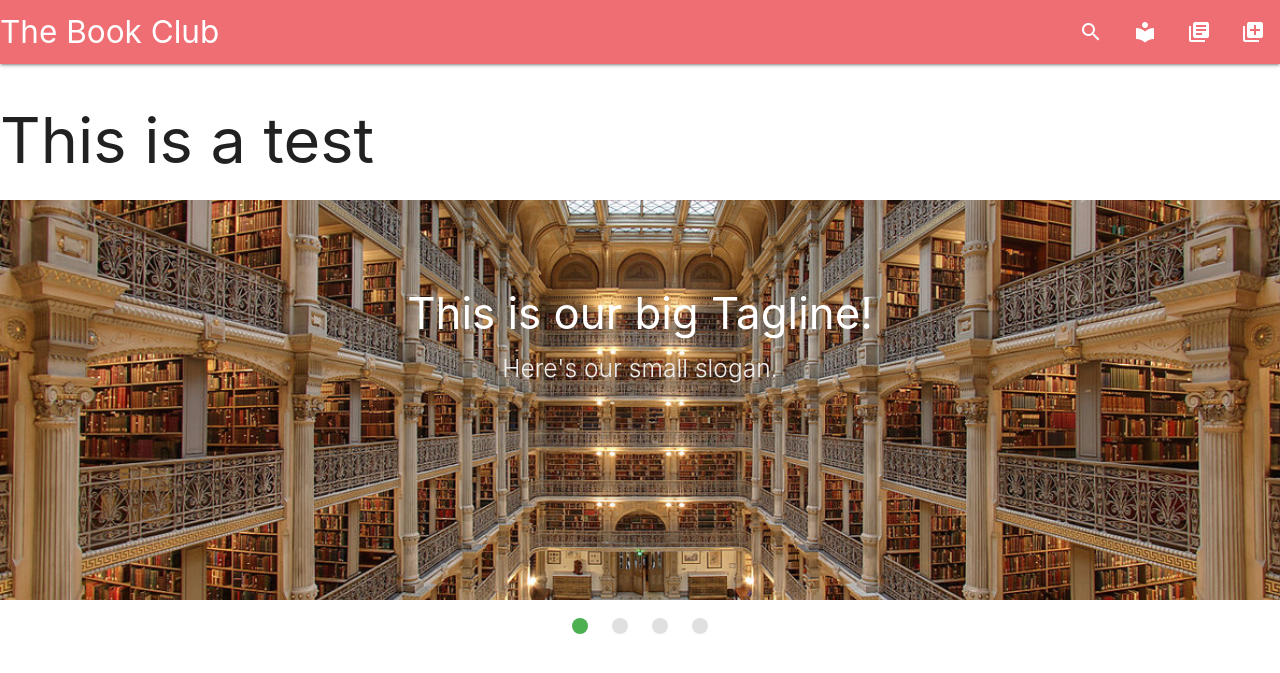
After one commit to benm4ckenzie/assignment-three, a Flask app: page /home in a window 1280 px wide. The commit adds this page. Shown: the top 673 px of the page. Run offline with Flask 2, Linux system fonts and the light colour scheme; some libraries are stand-ins or nearby versions.

Commit message:
added library images and home page with slider

```diff
--- a/app.py
+++ b/app.py
@@ -8,13 +8,21 @@ app = Flask(__name__)
 app.config["MONGO_DBNAME"] = 'book_review'
 app.config["MONGO_URI"] = 'mongodb+srv://benm4ckenzie:Istanbul5x@myfirstcluster-beoum.mongodb.net/book_review?retryWrites=true&w=majority'
 
+
 mongo = PyMongo(app)
+
 
 @app.route('/')
 @app.route('/get_library')
 def get_library():
     return render_template('library.html', book=mongo.db.book.find())
 
+
+@app.route('/home')
+def home():
+    return render_template('home.html')
+
+
 if __name__ == '__main__':
     app.run(host=os.environ.get('IP'),
     port=int(os.environ.get('PORT')),
--- /dev/null
+++ b/templates/home.html
@@ -0,0 +1,37 @@
+{% extends 'index.html' %}
+{% block content %}
+
+ <div class="slider">
+    <ul class="slides">
+      <li>
+        <img src="../static/images/library_image_1.png" title="Library 1" alt="Classic library"> <!-- random image -->
+        <div class="caption center-align">
+          <h3>This is our big Tagline!</h3>
+          <h5 class="light grey-text text-lighten-3">Here's our small slogan.</h5>
+        </div>
+      </li>
+      <li>
+        <img src="../static/images/library_image_2.jpg"> <!-- random image -->
+        <div class="caption left-align">
+          <h3>Left Aligned Caption</h3>
+          <h5 class="light grey-text text-lighten-3">Here's our small slogan.</h5>
+        </div>
+      </li>
+      <li>
+        <img src="../static/images/library_image_3.jpg"> <!-- random image -->
+        <div class="caption right-align">
+          <h3>Right Aligned Caption</h3>
+          <h5 class="light grey-text text-lighten-3">Here's our small slogan.</h5>
+        </div>
+      </li>
+      <li>
+        <img src="../static/images/library_image_4.jpg"> <!-- random image -->
+        <div class="caption center-align">
+          <h3>This is our big Tagline!</h3>
+          <h5 class="light grey-text text-lighten-3">Here's our small slogan.</h5>
+        </div>
+      </li>
+    </ul>
+  </div>
+
+{% endblock %}
--- a/templates/index.html
+++ b/templates/index.html
@@ -42,7 +42,8 @@
 	<script type="text/javascript">
 		$(document).ready(function() {
 	        $('.collapsible').collapsible();
-	        $('.dropdown-trigger').dropdown();
+            $('.dropdown-trigger').dropdown();
+            $('.slider').slider();
             });
 	</script>
 </body>
```
Also changed, not shown: static/css/style.css (added), static/images/library_illustration_1.jpg (added), static/images/library_image_1.png (added), static/images/library_image_2.jpg (added), static/images/library_image_3.jpg (added), static/images/library_image_4.jpg (added), static/images/library_image_5.jpg (added), static/images/library_image_6.jpg (added), static/images/library_image_7.jpg (added).
